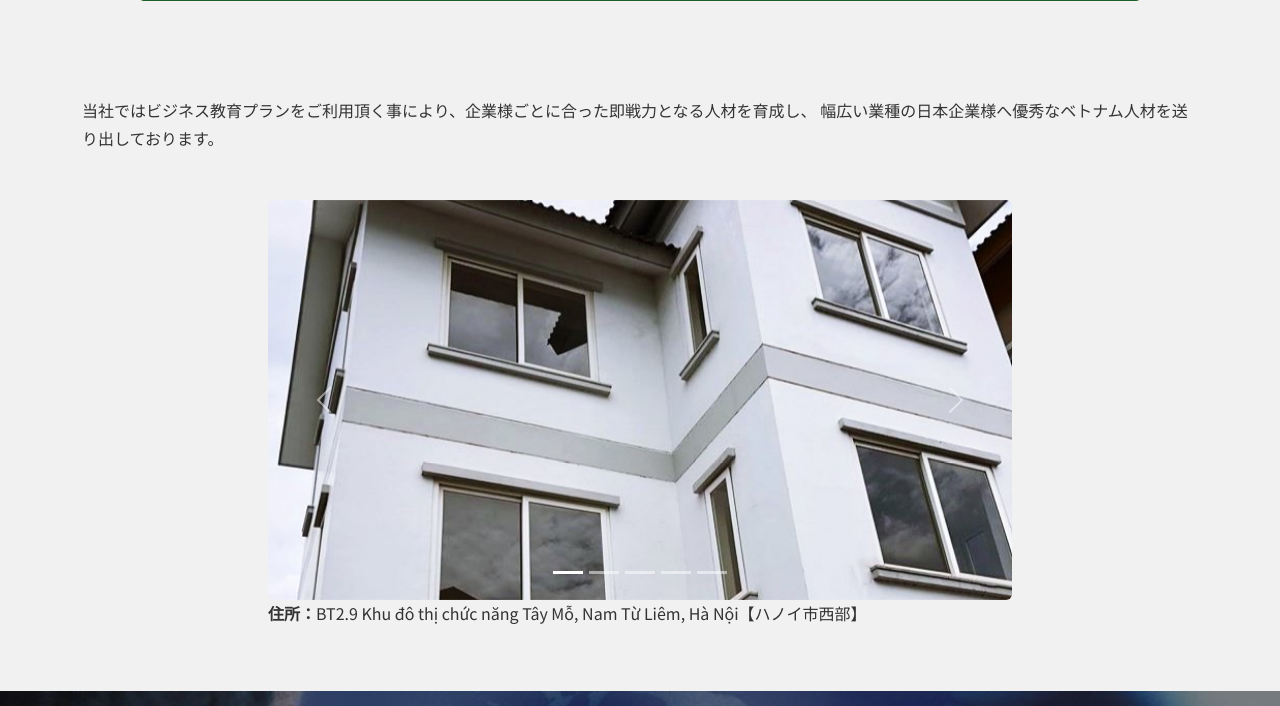
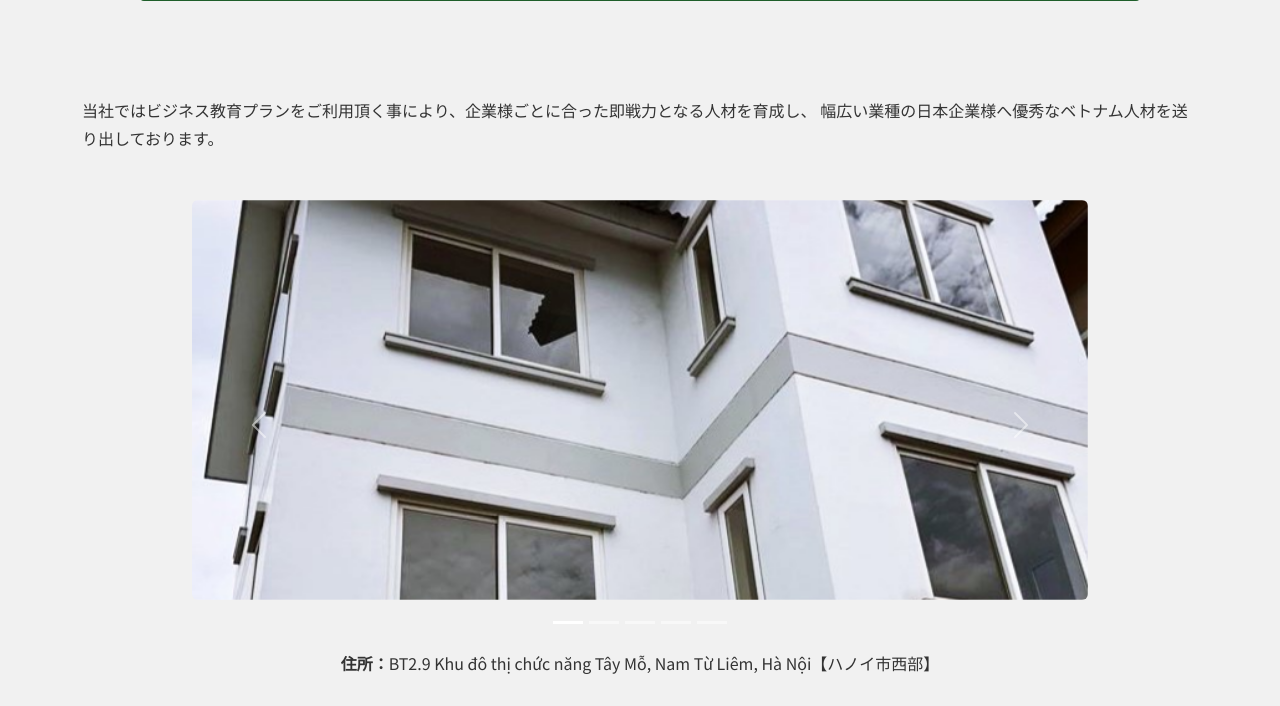
Before and after one commit to ko-nagai-0801/ywg, a PHP site: page /hr/ in a window 1280 px wide. Shown: the part 5794-6500 px from the top of the page. Run offline with PHP 8.4, Linux system fonts and the light colour scheme.

Commit message:
Update: 外国人材紹介ページ最後のカルーセルでcol-クラスを使わないように修正

```diff
--- a/css/hr.css
+++ b/css/hr.css
@@ -1,6 +1,7 @@
 /* =============================================================
     0.  基本要素
 ============================================================= */
+/* サブヒーロー */
 .subhero {
   background: url("../img/subhero-hr.jpg") center/cover no-repeat;
   display: flex;
@@ -12,10 +13,13 @@
 .subhero__inner {
   width: 100%;
 }
+
+/* カルーセル */
 .carousel-wrapper {
   display: flex;
-  flex-direction: row;
+  flex-direction: column;
   justify-content: center;
+  align-items: center;
 }
 .carousel-inner img {
   width: 100%;
@@ -28,6 +32,18 @@
   .carousel-inner img {
     height: 280px;
   }
+}
+#fujiCarousel {
+  flex: 0 0 auto;
+  width: 70vw;
+  max-width: 1000px;
+  height: 450px;
+}
+@media (max-width: 600px) {
+#fujiCarousel {
+  width: 100%;
+  height: 280px;
+}
 }
 
 /* =============================================================
--- a/hr/index.php
+++ b/hr/index.php
@@ -400,7 +400,6 @@
 
       <!-- カルーセル -->
       <div class="carousel-wrapper">
-        <div class="col-12 col-lg-8">
         <div id="fujiCarousel" class="carousel slide rounded" data-bs-ride="carousel">
           <div class="carousel-indicators">
             <button type="button" data-bs-target="#fujiCarousel" data-bs-slide-to="0" class="active"></button>
```
Lines whose indentation alone changed are shown as unchanged.
